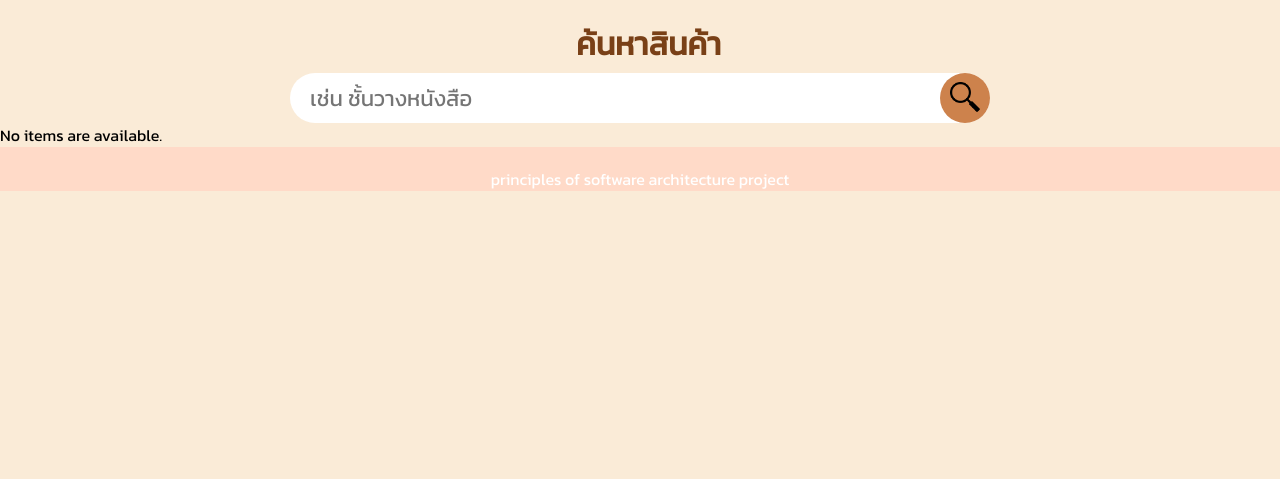
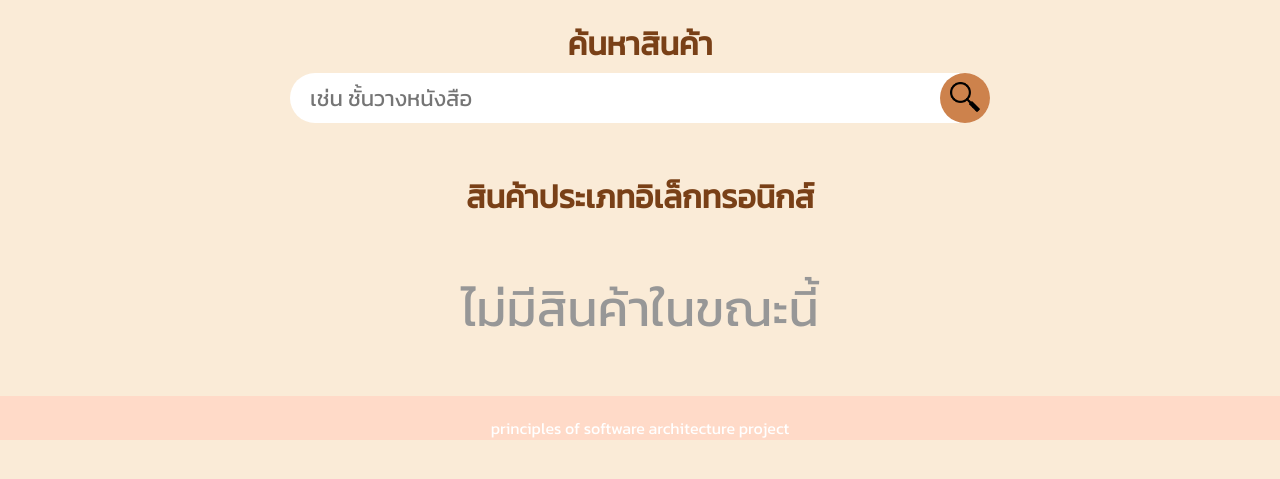
Before and after one commit to kikikrittamate/django-e-commerce, a Django app: template ecommerce/templates/products.html in a window 1280 px wide. Shown: the part 80-559 px from the top of the page. Run offline with Django 4.2, Linux system fonts and the light colour scheme; the template is opened without the code that fills it: values that come from a table or form of the project are taken from there, others are empty; data comes from the database, SQL or seed files in the repository; parts of the project's set-up code (start-up, migrations or seed data) failed here and were passed over.

Commit message:
add category text and finish card decorating

```diff
--- a/ecommerce/static/css/products.css
+++ b/ecommerce/static/css/products.css
@@ -1,12 +1,18 @@
+.container {
+  margin-top: 50px;
+}
+
+.container h1 {
+  color: rgb(121, 64, 23);
+  align-items: center;
+  flex-direction: column;
+  display: flex;
+}
 .item-card {
   background-color: white;
   border-radius: 20px;
   width: 300px;
   margin: 50px;
-  justify-content: center;
-  align-items: center;
-  flex-direction: column;
-  display: flex;
 }
 
 .item-card img {
@@ -15,8 +21,59 @@
   border: 2px;
   border-color: black;
   align-items: center;
-  margin: 50px;
+  margin-top: 25px;
+  margin-left: 50px;
+  margin-right: 50px;
+  padding-bottom: 10px;
 }
 .item-card h2 {
-  margin: auto;
+  font-size: 25px;
+  align-items: center;
+  flex-direction: column;
+  display: flex;
 }
+
+.item-category {
+  align-items: center;
+  flex-direction: column;
+  display: flex;
+  padding-bottom: 10px;
+}
+
+.item-shop {
+  font-size: 20px;
+  padding-bottom: 10px;
+}
+
+.item-price {
+  font-size: 20px;
+  padding-bottom: 10px;
+}
+
+.item-quantity {
+  font-weight: lighter;
+  font-size: 20px;
+  padding-bottom: 10px;
+}
+
+.item-data {
+  display: flex;
+  justify-content: space-between;
+  padding-left: 10px;
+  padding-right: 10px;
+}
+
+.shop-img {
+  height: 20px;
+  width: 20px;
+}
+
+.no-item {
+  color: rgb(151, 151, 151);
+  margin-top: 50px;
+  margin-bottom: 50px;
+  font-size: 50px;
+  align-items: center;
+  flex-direction: column;
+  display: flex;
+}
--- a/ecommerce/static/css/searchbar.css
+++ b/ecommerce/static/css/searchbar.css
@@ -37,5 +37,7 @@
 .search-msg {
   color: rgb(121, 64, 23);
   margin-top: 20px;
-    margin-left: 45%;
+  align-items: center;
+  flex-direction: column;
+  display: flex;
 }
--- a/ecommerce/templates/products.html
+++ b/ecommerce/templates/products.html
@@ -12,17 +12,20 @@
 {% include "ecommerce/templates/searchbar.html" %}
 
 <div class="container">
+  <h1>สินค้าประเภท{{category.name}}</h1>
   {% if items_list %} {% for item in items_list %}
   <div class="item-card">
     <img src="{{item.img}}" />
     <h2>{{ item.name }}</h2>
-    <p>{{ item.category}}</p>
-    <p>{{ item.shop }}</p>
-    <p>จำนวน {{ item.qty }}</p>
-    <p>{{ item.price }} บาท</p>
+    <p class="item-category">{{ item.category}}</p>
+    <div class="item-data">
+      <h3 class="item-shop">{{ item.shop }}</h3>
+      <h3 class="item-quantity">จำนวน {{ item.qty }}</h3>
+      <h3 class="item-price">{{ item.price }} บาท</h3>
+    </div>
   </div>
   {% endfor %} {% else %}
-  <p>No items are available.</p>
+  <p class="no-item">ไม่มีสินค้าในขณะนี้</p>
   {% endif %}
 </div>
 {% endblock %}
--- a/ecommerce/views/products.py
+++ b/ecommerce/views/products.py
@@ -6,4 +6,4 @@
     # TODO: add query product with category
     category = Category.objects.get(name=category)
     items_list = Item.objects.filter(category=category)
-    return render(request, 'products.html', { 'items_list': items_list })
+    return render(request, 'products.html', { 'items_list': items_list, 'category':category })
```
Also changed, not shown: ecommerce/static/images/shop.png (added). Lines whose indentation alone changed are shown as unchanged.
